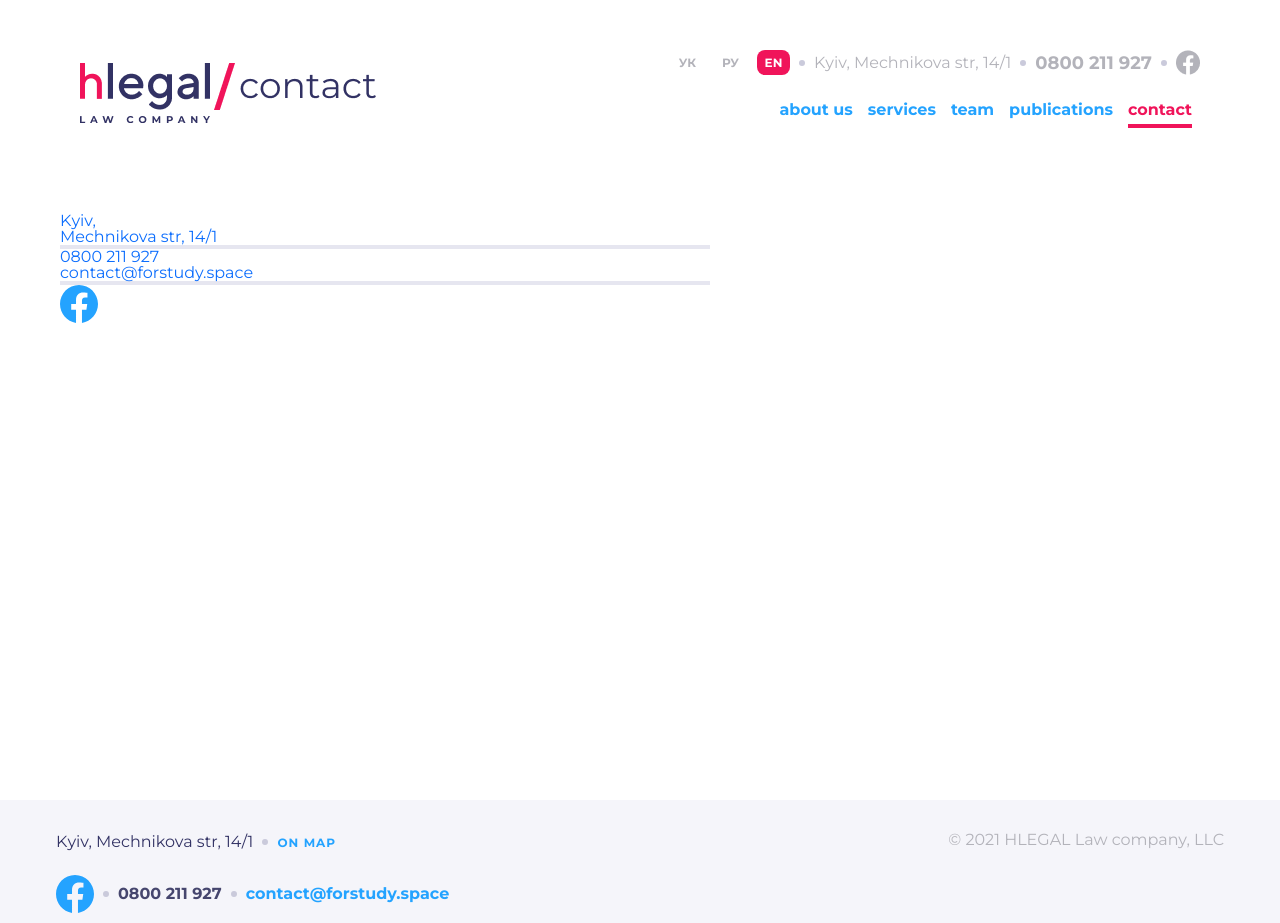
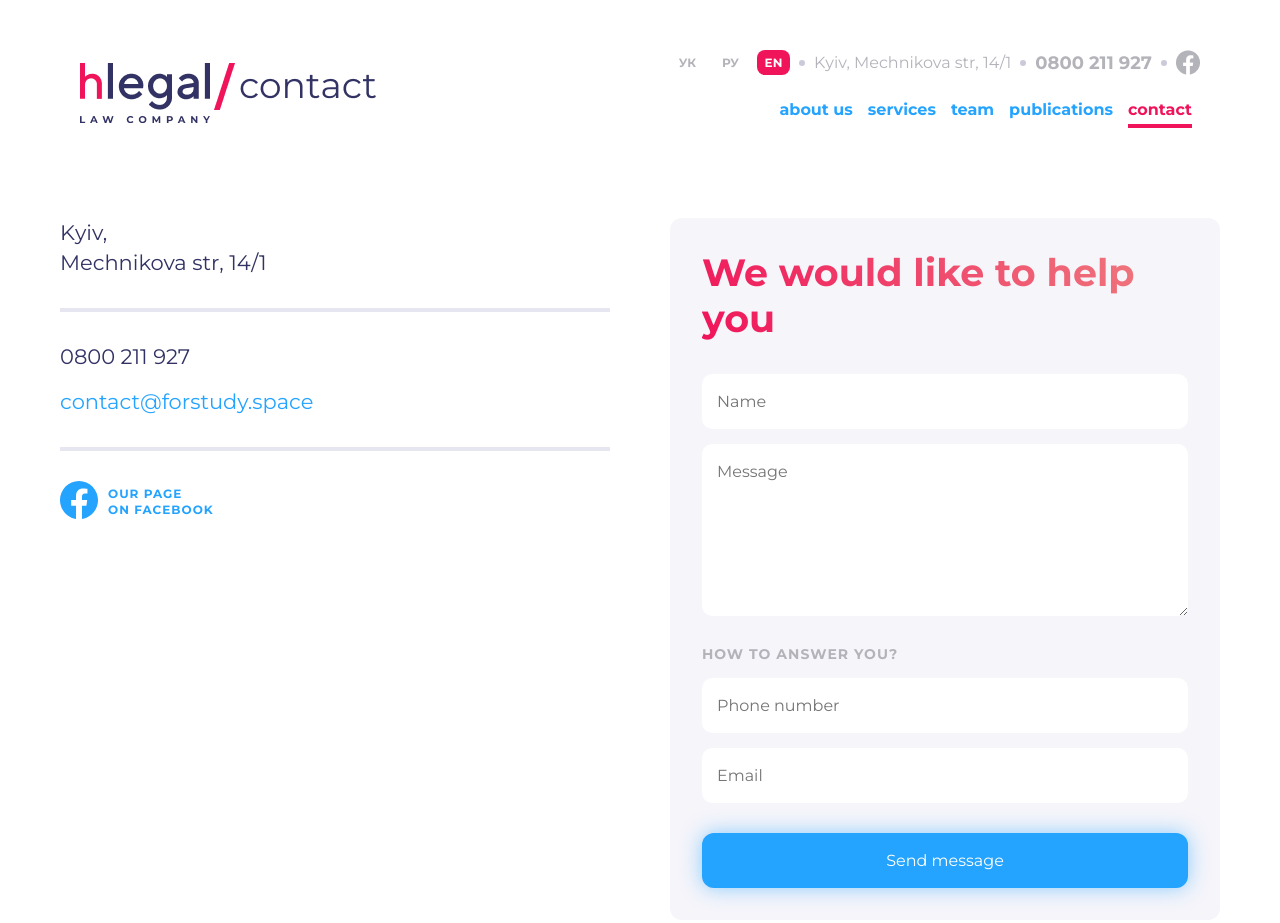
Before and after one commit to Maksim-git/website-hlegal, a website: page page-contacts/page-contacts.html in a window 1280 px wide. Shown: the top 923 px of the page. Drawn offline with nearby package versions, Linux system fonts and the light colour scheme.

Commit message:
contact page added

```diff
--- a/index.scss
+++ b/index.scss
@@ -168,7 +168,6 @@ $br-bottom-left: 0 0 0 15px;
   font-weight: bold;
   font-size: 16px;
   line-height: 20px;
-  color: $white;
   // transition: 0.3s ease;
   padding: 0 0 5px;
   &:hover {
--- a/page-contacts/page-contacts.html
+++ b/page-contacts/page-contacts.html
@@ -24,6 +24,7 @@
     />
     <link rel="stylesheet" href="../styles/tab-publication.css" />
     <link rel="stylesheet" href="../styles/page-contacts.css" />
+    <link rel="stylesheet" href="../styles/popup_help_you.css" />
     <link rel="stylesheet" href="../styles/index.css" />
   </head>
   <body>
@@ -116,7 +117,9 @@
                   >
                 </li>
                 <li class="nav-menu__item">
-                  <a class="nav-menu__link nav-menu__link_color" href="#"
+                  <a
+                    class="nav-menu__link nav-menu__link_color"
+                    href="../page-publications/tab-publication.html"
                     >publications</a
                   >
                 </li>
@@ -129,20 +132,81 @@
         </div>
       </header>
       <!-- Section contacts -->
-      <div class="main-container">
+      <div class="main-wrapper">
+        <div class="main-wrapper__content main-container">
           <div class="main-container__contacts contacts-data">
             <a
               target="_blanck"
-            class="contact-data__address"
+              class="contact-data__address contact-data__address_color"
               href="https://www.google.com/maps/place/%D1%83%D0%BB.+%D0%9C%D0%B5%D1%87%D0%BD%D0%B8%D0%BA%D0%BE%D0%B2%D0%B0,+14%2F1,+%D0%9A%D0%B8%D0%B5%D0%B2,+02000/@50.436795,30.5305163,17z/data=!3m1!4b1!4m5!3m4!1s0x40d4cf07295b8e39:0x17b2112e2dc0e7a!8m2!3d50.436795!4d30.532705"
               >Kyiv, <br />
               Mechnikova str, 14/1</a
             >
-          <div class="undeerline"></div>
-          <a href="tel:0800 211 927">0800 211 927</a> <br />
-          <a href="mailto:contact@forstudy.space">contact@forstudy.space</a>
-          <div class="undeerline"></div>
-          <object data="../images/svg/icon_fb_blue.svg" type=""></object>
+            <div class="underline contacts-data__underline"></div>
+            <ul>
+              <li class="mb-15">
+                <a
+                  class="contacts-data__tel contacts-data__tel_color"
+                  href="tel:0800 211 927"
+                  >0800 211 927</a
+                >
+              </li>
+              <li>
+                <a
+                  class="contacts-data__email contacts-data__email_color"
+                  href="mailto:contact@forstudy.space"
+                  >contact@forstudy.space</a
+                >
+              </li>
+            </ul>
+            <div class="underline contacts-data__underline"></div>
+            <ul class="contacts-data__fb content-fb">
+              <li><object data="../images/svg/icon_fb_blue.svg"></object></li>
+              <li>
+                <h4 class="content-fb__txt content-fb__txt_color">
+                  Our page <br />
+                  on facebook
+                </h4>
+              </li>
+            </ul>
+          </div>
+          <div class="modal-content main-container__form">
+            <div class="modal-header">
+              <h5 class="title txt-linear-gradient">
+                We would like to help you
+              </h5>
+            </div>
+            <form action="https://fom.in.ua/echo" class="modal-body">
+              <input
+                class="modal-body__input mb-15"
+                type="text"
+                name="name"
+                required
+                placeholder="Name"
+              />
+              <textarea
+                class="modal-body__input-message mb-30"
+                name="comment"
+                placeholder="Message"
+                name="message"
+              ></textarea>
+              <h4 class="modal-body__title mb-15">How to answer you?</h4>
+              <input
+                class="modal-body__input mb-15"
+                required
+                placeholder="Phone number"
+                name="phone_number"
+              />
+              <input
+                class="modal-body__input mb-30"
+                required
+                type="email"
+                placeholder="Email"
+                name="email"
+              />
+              <button class="button modal-body__button">Send message</button>
+            </form>
+          </div>
         </div>
       </div>
     </div>
--- a/page-contacts/page-contacts.scss
+++ b/page-contacts/page-contacts.scss
@@ -1,8 +1,96 @@
 @import "../scss/underline";
+@import "../scss/colors";
+@import "../scss/txt";
+// @import "../scss/media";
+.main-wrap {
+  min-height: 88vh !important;
+}
 .main-container {
-  margin: 0 60px;
+  display: flex;
+  justify-content: space-between;
 }
+.main-wrapper {
+  padding: 65px 60px 60px;
+}
+
 .main-container__contacts {
+  width: 100%;
+}
+.contact-data__address {
+  font-family: "Montserrat";
+  font-weight: 400;
+  font-size: 21px;
+  line-height: 30px;
+}
+.contacts-data__underline {
+  margin: 30px 0;
+}
+.contact-data__address_color {
+  color: $dark-blue;
+}
+
+.contacts-data__tel {
+  font-family: "Montserrat";
+  font-weight: 400;
+  font-size: 21px;
+  line-height: 30px;
+  margin-bottom: 15px;
+}
+.contacts-data__tel_color {
+  color: $dark-blue;
+}
+.contacts-data__email {
+  font-family: "Montserrat";
+  font-weight: 400;
+  font-size: 21px;
+  line-height: 30px;
+}
+
+.contacts-data__email_color {
+  color: $light-blue;
+}
+
+.contacts-data__fb {
+  display: flex;
+  align-items: center;
+}
+
+.content-fb__txt {
+  font-family: "Montserrat";
+  font-weight: 700;
+  font-size: 12px;
+  line-height: 16px;
+  margin-left: 10px;
+  text-transform: uppercase;
+  letter-spacing: 1px;
+}
+.content-fb__txt_color {
+  color: $light-blue;
+}
+// Form
+.main-container__form {
   max-width: 650px;
-  margin-top: 60px;
+  border: none;
+  margin-left: 60px;
 }
+
+.main-wrapper__content {
+  max-width: 1400px;
+  margin: auto;
+}
+@media screen and (max-width: 870px) {
+  .main-container {
+    display: flex;
+    align-items: center;
+    flex-direction: column;
+  }
+  .main-container__form {
+    margin-left: 0px;
+  }
+  .main-container__form {
+    margin-top: 60px;
+  }
+}
+.content-fb__txt_color:hover {
+  color: $dark-pink;
+}
--- a/page-publications/tab-publication.scss
+++ b/page-publications/tab-publication.scss
@@ -13,7 +13,7 @@
   color: $gray !important;
 }
 .nav-menu__link_color {
-  color: $light-blue !important;
+  color: $light-blue;
 }
 
 @media screen and (max-width: $md) {
--- a/scss/_underline.scss
+++ b/scss/_underline.scss
@@ -1,4 +1,4 @@
-.undeerline {
+.underline {
   border: 2px solid #e6e6f0;
   background-color: #e6e6f0;
 }
```
Also changed, not shown: styles/index.css, styles/page-contacts.css, styles/tab-publication.css. Lines whose indentation alone changed are shown as unchanged.
